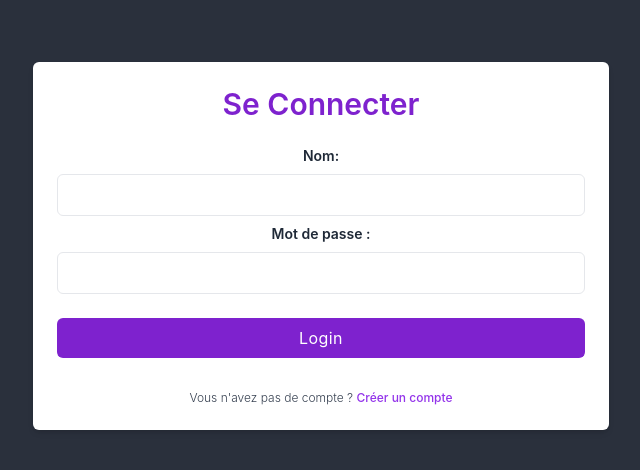
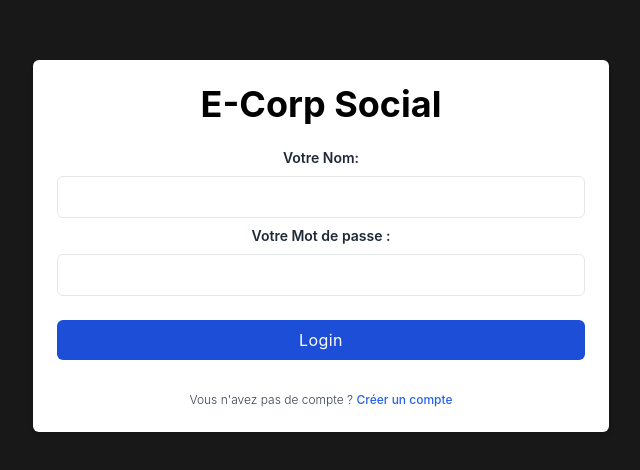
Before and after one commit to Doxteur/ECorp, a React (Create React App) app in the folder client/: page /editpost/1 in a window 1280 px wide. Shown: the part 154-624 px from the top of the page, without its empty margins (319-959 px from the left). Built offline with nearby package versions, Linux system fonts and the light colour scheme.

Commit message:
:lipstick: Ecorp Theme

```diff
--- a/client/package.json
+++ b/client/package.json
@@ -17,6 +17,7 @@
     "react-dom": "^18.2.0",
     "react-router-dom": "^6.4.3",
     "react-scripts": "5.0.1",
+    "react-type-animation": "^2.1.2",
     "web-vitals": "^2.1.4"
   },
   "scripts": {
--- a/client/public/index.html
+++ b/client/public/index.html
@@ -1,5 +1,5 @@
 <!DOCTYPE html>
-<html lang="en" data-theme="dark">
+<html lang="en" data-theme="Ecorp">
   <head>
     <meta charset="utf-8" />
     <link rel="icon" href="%PUBLIC_URL%/favicon.ico" />
--- a/client/src/App.js
+++ b/client/src/App.js
@@ -1,16 +1,13 @@
-import logo from "./logo.svg";
 import "./App.css";
+import React, { useEffect, useState } from "react";
+import { Routes, Route, Link,Navigate } from "react-router-dom";
 
-import React, { useEffect, useState } from "react";
-import { Routes, Route, Link } from "react-router-dom";
-import { Navigate } from "react-router-dom";
-
+// Components
 import LoginForm from "./components/LoginForm";
 import Post from "./components/Post";
-import NavBar from "./components/NavBar";
-import EditPost from "./components/EditPost";
 import Register from "./components/Register";
-import { createTheme } from '@mui/material/styles';
+import ModalEditPost from "./components/ModalEditPost";
+import MainPage from "./components/MainPage";
 
 
 function App() {
@@ -24,7 +21,7 @@ function App() {
     }
   }, []);
 
-  if (window.location.pathname !== "/register") {
+  if (window.location.pathname !== "/register" && window.location.pathname !== "/") {
     if (!token) {
       return (
         <div className="App">
@@ -37,13 +34,18 @@ function App() {
   return (
     <div className="App">
       <Routes>
+
+      <Route
+          path="/"
+          element={<MainPage/>}
+        />
         <Route
-          path="/"
+          path="/post"
           element={<Post token={token} posts={posts} setPosts={setPosts} />}
         />
         <Route
           path="/editpost/:id"
-          element={<EditPost token={token} posts={posts} setPosts={setPosts} />}
+          element={<ModalEditPost token={token} posts={posts} setPosts={setPosts} />}
         />
         <Route
           path="/register"
--- a/client/src/components/EditPost.jsx
+++ /dev/null
@@ -1,9 +0,0 @@
-import React from 'react'
-
-function EditPost({token, post, setPost}) {
-  return (
-    <div>EditPost</div>
-  )
-}
-
-export default EditPost
--- a/client/src/components/LoginForm.jsx
+++ b/client/src/components/LoginForm.jsx
@@ -50,13 +50,24 @@ function LoginForm({ setToken }) {
     });
   };
 
+  const flicker = () => {
+    const socialText = document.getElementById("socialText");
+    //replace text
+    socialText.innerHTML = socialText.innerHTML.replace(
+      "Social",
+      '<span style="color:#2563EB;" id="stealText">Steal</span>'
+    );
+  };
+
+
+
   return (
     <div>
       {" "}
       <div className="relative flex flex-col justify-center min-h-screen overflow-hidden">
         <div className="w-full p-6 m-auto bg-white rounded-md shadow-md lg:max-w-xl">
-          <h1 className="text-3xl font-semibold text-center text-purple-700">
-            Se Connecter
+          <h1 className="text-4xl font-bold text-center text-black"  onMouseEnter={flicker} id="socialText">
+            E-Corp Social
           </h1>
           <form className="mt-6" onSubmit={(e) => handleSubmit(e)}>
             <div className="mb-2">
@@ -64,30 +75,29 @@ function LoginForm({ setToken }) {
                 htmlFor="email"
                 className="block text-sm font-semibold text-gray-800"
               >
-                Nom:
+                Votre Nom:
               </label>
               <input
                 type="text"
-                className="block w-full px-4 py-2 mt-2 text-purple-700 bg-white border rounded-md focus:border-purple-400 focus:ring-purple-300 focus:outline-none focus:ring focus:ring-opacity-40"
+                className="block w-full px-4 py-2 mt-2 text-secondary bg-white border rounded-md focus:border-blue-400 focus:ring-blue-300 focus:outline-none focus:ring focus:ring-opacity-40"
                 id="inputName"
               />
             </div>
             <div className="mb-2">
               <label
                 htmlFor="password"
-                className="block text-sm font-semibold text-gray-800"
-              >
-                Mot de passe :
+                className="block text-sm font-semibold text-gray-800 ">
+                Votre Mot de passe :
               </label>
               <input
                 type="password"
-                className="block w-full px-4 py-2 mt-2 text-purple-700 bg-white border rounded-md focus:border-purple-400 focus:ring-purple-300 focus:outline-none focus:ring focus:ring-opacity-40"
+                className="block w-full px-4 py-2 mt-2 text-secondary bg-white border rounded-md focus:border-blue-400 focus:ring-blue-300 focus:outline-none focus:ring focus:ring-opacity-40"
                 id="inputPassword"
               />
             </div>
 
             <div className="mt-6">
-              <button className="w-full px-4 py-2 tracking-wide text-white transition-colors duration-200 transform bg-purple-700 rounded-md hover:bg-purple-600 focus:outline-none focus:bg-purple-600">
+              <button className="w-full px-4 py-2 tracking-wide text-white transition-colors duration-200 transform bg-blue-700 rounded-md hover:bg-blue-600 focus:outline-none focus:bg-blue-600">
                 Login
               </button>
             </div>
@@ -98,7 +108,7 @@ function LoginForm({ setToken }) {
             Vous n'avez pas de compte ?{" "}
             <a
               href="/register"
-              className="font-medium text-purple-600 hover:underline"
+              className="font-medium text-blue-600 hover:underline"
             >
               Créer un compte
             </a>
--- /dev/null
+++ b/client/src/components/MainPage.jsx
@@ -0,0 +1,65 @@
+import React from "react";
+
+import { TypeAnimation } from "react-type-animation";
+
+function MainPage() {
+  return (
+    <>
+      {/* Landing page evil corp */}
+
+      <div className="flex flex-col items-center justify-center min-h-screen py-2">
+        <main className="flex flex-col items-center justify-center w-full flex-1 px-20 text-center">
+          <h1 className="text-6xl font-bold">
+            <span className="text-blue-600">Welcome</span> to{" "}
+            <p className="text-white">
+              <TypeAnimation
+                sequence={[
+                  "",
+                  1000,
+                  "E",
+                  1000,
+                  "Evil",
+                  500,
+                  () => {
+                    document.querySelector(".text-white").style.color = "#ef4444";
+                  },
+                  "Evil Corp",
+                  1000,
+                  "E",
+                  () => {
+                    document.querySelector(".text-white").style.color = "white";
+                  },
+                  1000,
+                  "E Corp Social",
+                  (e) => {
+                    //find word Social in e and change color
+                    e.innerHTML = e.innerHTML.replace(
+                      "Social",
+                      '<span style="color:#2563EB;">Social</span>'
+                    );
+                  },
+                ]}
+                wrapper="div"
+                cursor={true}
+                repeat={false}
+              />
+            </p>
+          </h1>
+
+          <h1 className="mt-3 text-2xl">
+            Cliquer pour se connecter{" "}
+            <a href="/post">
+            <code className="p-3 font-mono text-lg bg-success text-black rounded-md hover:animate-pulse cursor-pointer">
+              Poster !
+            </code>
+            </a>
+          </h1>
+        </main>
+      </div>
+
+      {/*  add animation: blink .75s step-end infinite; */}
+    </>
+  );
+}
+
+export default MainPage;
--- /dev/null
+++ b/client/src/components/ModalEditPost.jsx
@@ -0,0 +1,9 @@
+import React from 'react'
+
+function ModalEditPost({token, post, setPost}) {
+  return (
+    <div>ModalEditPost</div>
+  )
+}
+
+export default ModalEditPost
--- a/client/src/components/NavBar.jsx
+++ b/client/src/components/NavBar.jsx
@@ -10,7 +10,7 @@ function ResponsiveAppBar() {
   };
 
   return (
-    <div className="navbar bg-slate-900">
+    <div className="navbar bg-primary">
     <div className="flex-1">
       <a className="btn btn-ghost normal-case text-xl"><AdbIcon/>ECorp</a>
     </div>
--- a/client/tailwind.config.js
+++ b/client/tailwind.config.js
@@ -8,4 +8,21 @@ module.exports = {
   },
   plugins: [require("daisyui")],
 
+  daisyui: {
+    themes: [
+      {
+        ECorp: {
+          primary: "#0F0F0F",
+          secondary: "#2563eb",
+          background: "#181818",
+          accent: "#37cdbe",
+          neutral: "#3d4451",
+          "base-100": "#0F0F0F",
+          "base-200": "#1c1c1c",
+          "base-300": "#2a2a2a",
+        },
+      },
+    ],
+  },
+
 }
```
Also changed, not shown: client/public/LogoEcorp.png (added), 1 other file (tests, documents, lock files or other folders).
